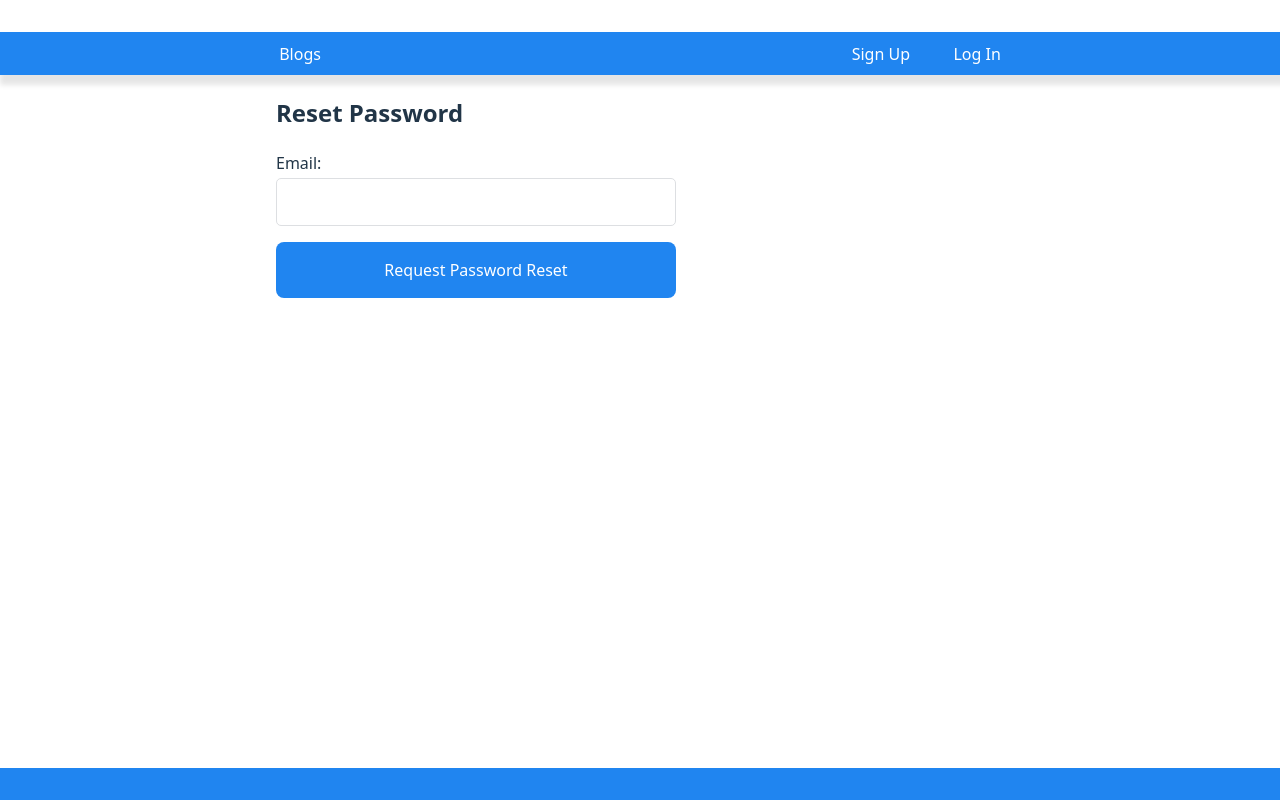
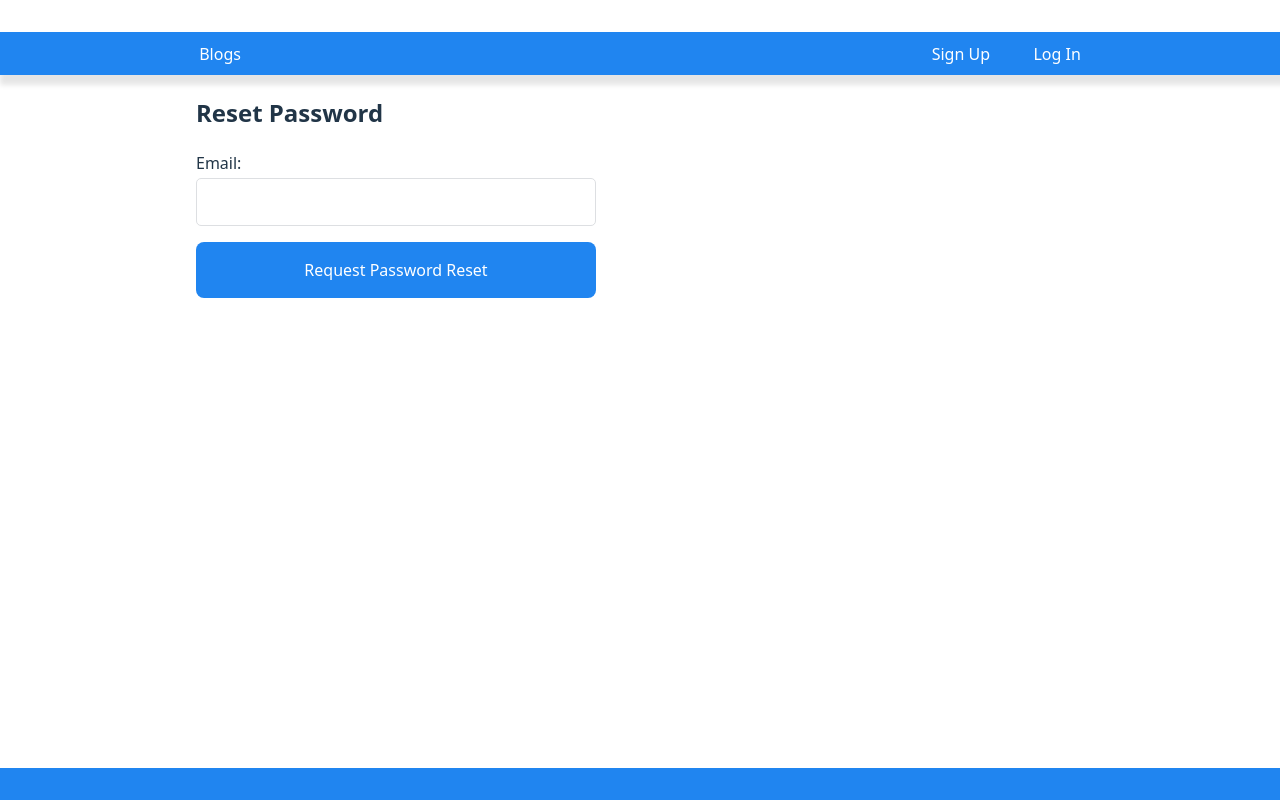
Before and after one commit to rubicon2/bloggeroo-web-client, a React (Vite) app: page /request-password-reset in a window 1280 px wide. Built offline with nearby package versions, Linux system fonts and the light colour scheme; no server answers.

Commit message:
Create more space for blogs on left side of blogs page

```diff
--- a/src/components/container.jsx
+++ b/src/components/container.jsx
@@ -1,7 +1,7 @@
 import styled from 'styled-components';
 
 const Container = styled.div`
-  max-width: 760px;
+  max-width: 920px;
   margin: 0 auto;
   padding: 0 1rem;
 `;
--- a/src/components/styles/mainPage.js
+++ b/src/components/styles/mainPage.js
@@ -7,7 +7,7 @@ const Cols = styled.div`
   position: relative;
 
   @media ${devices.tablet} {
-    grid-template-columns: 1fr 1fr;
+    grid-template-columns: 2fr 1fr;
   }
 `;
 
--- a/src/components/styles/searchForm.js
+++ b/src/components/styles/searchForm.js
@@ -1,4 +1,3 @@
-import { devices } from '../../mediaQueries';
 import styled from 'styled-components';
 
 const Form = styled.form`
@@ -13,15 +12,11 @@ const FormFieldsetGrid = styled.fieldset`
 
 const FormRow = styled.label`
   display: grid;
+  grid-auto-rows: repeat(2, min-content);
   align-items: center;
 
   & input[type='checkbox'] {
     justify-self: right;
-  }
-
-  @media ${devices.phone} {
-    grid-template-columns: 1fr 2fr;
-    gap: 1rem;
   }
 `;
 
```
